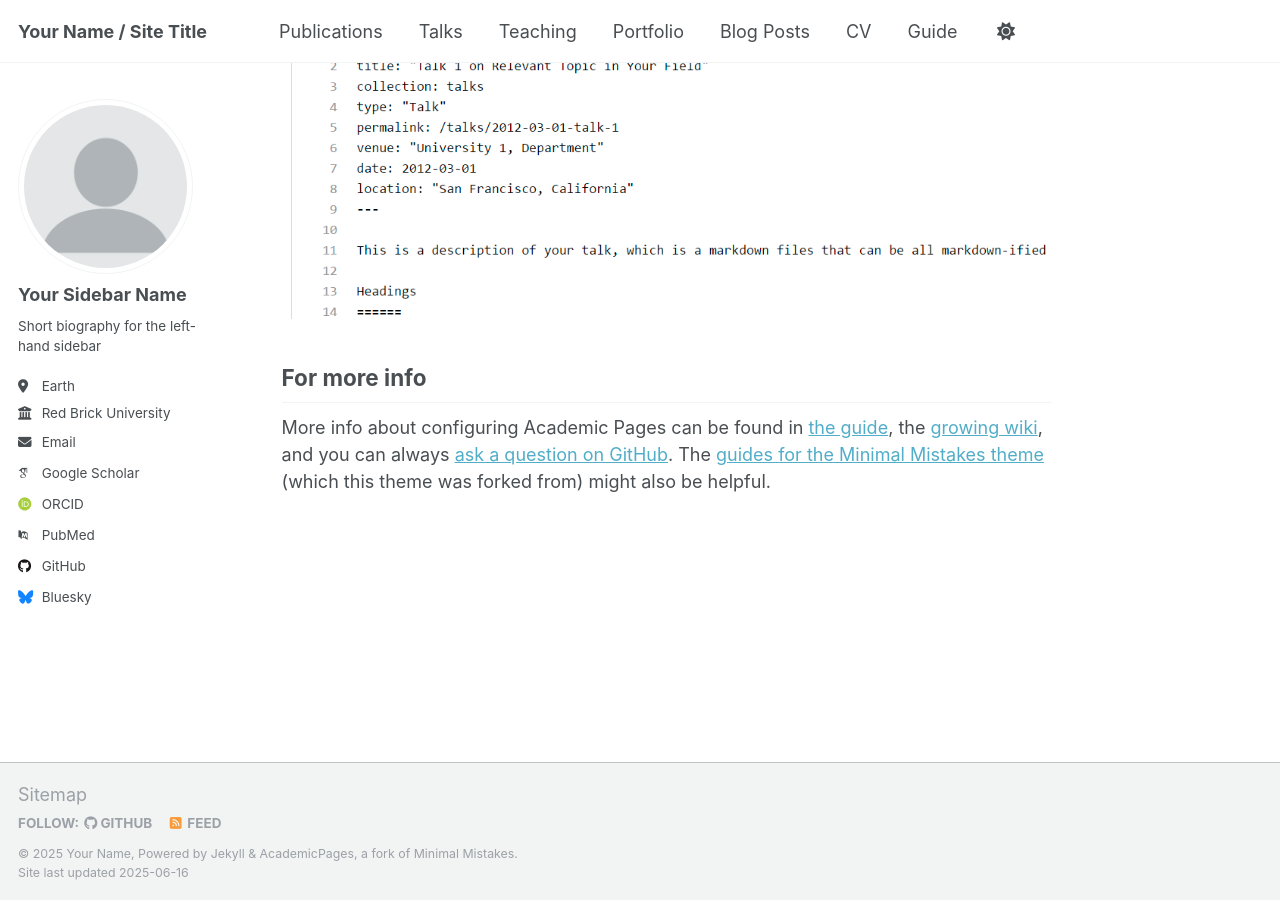
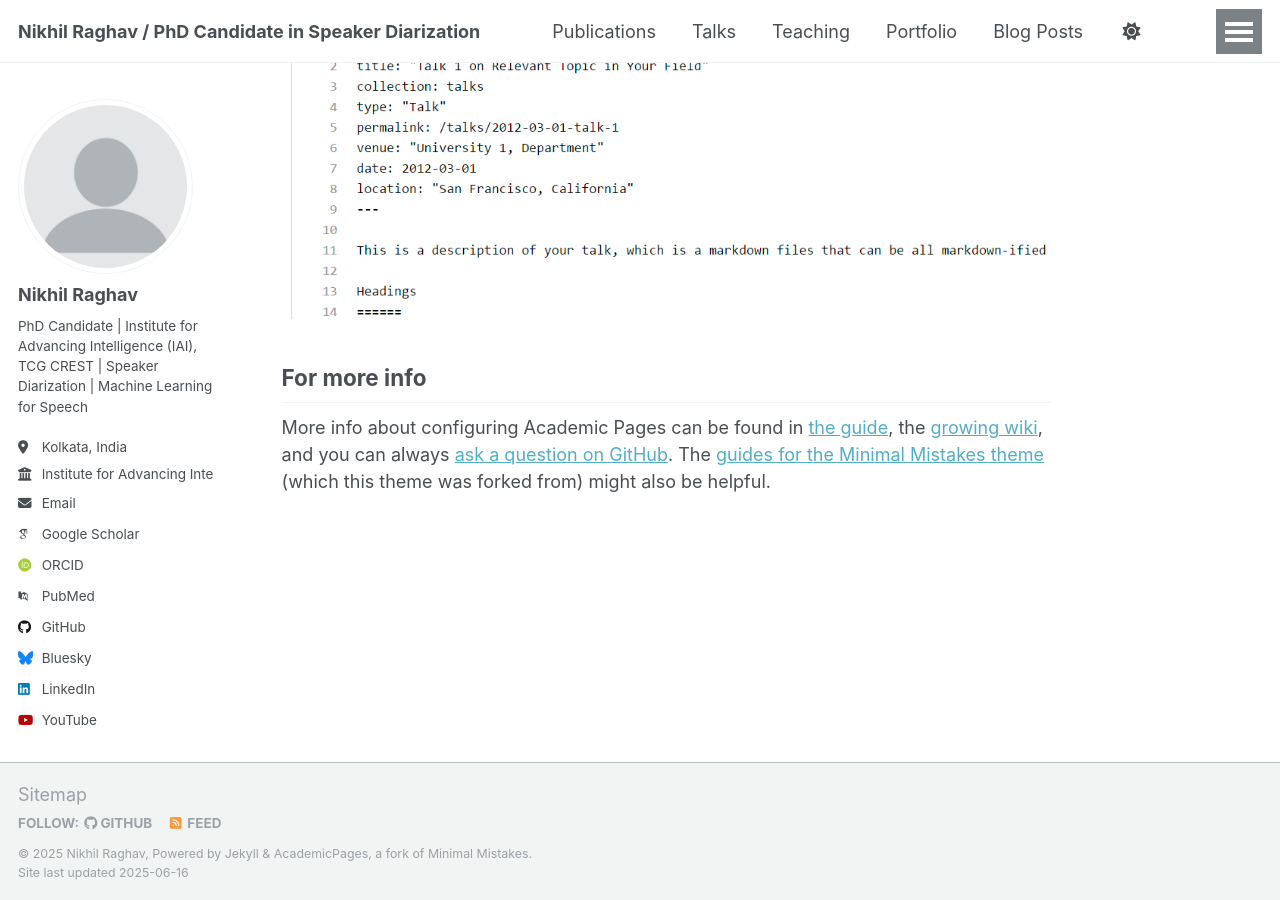
Before and after one commit to nikhilraghav29/nikhilraghav29.github.io, a Jekyll site: the page built from _pages/about.md, in a window 1280 px wide and 900 px high, scrolled down 2636 px. Built offline with Jekyll 4.4.1, drawn with Linux system fonts in a browser that asks for light colours; some web fonts are replaced.

Commit message:
Update _config.yml

```diff
--- a/_config.yml
+++ b/_config.yml
@@ -9,13 +9,13 @@
 # Basic Site Settings
 locale                   : "en-US"
 site_theme               : "default"
-title                    : "Your Name / Site Title"
+title                    : "Nikhil Raghav / PhD Candidate in Speaker Diarization"
 title_separator          : "-"
-name                     : &name "Your Name"
-description              : &description "personal description"
-url                      : https://academicpages.github.io # the base hostname & protocol for your site e.g. "https://[your GitHub username].github.io" or if you already have some other page hosted on Github then use "https://[your GitHub username].github.io/[Your Repo Name]"
+name                     : &name "Nikhil Raghav"
+description              : &description "I am a Mathematician specializing in machine learning for speech and audio processing. Currently, pursuing a Ph.D. in Computer Science at TCG CREST in Kolkata, India. He has developed a strong academic and research profile through collaborations with various eminent researchers in India. He has presented his research work at peer-reviewed international conferences."
+url                      : "https://nikhilraghav29.github.io" # the base hostname & protocol for your site e.g. "https://[your GitHub username].github.io" or if you already have some other page hosted on Github then use "https://[your GitHub username].github.io/[Your Repo Name]"
 baseurl                  : "" # the subpath of your site, e.g. "/blog"
-repository               : "academicpages/academicpages.github.io"
+repository               : "nikhilraghav29/nikhilraghav29.github.io"
 
 # Site Author - The following control what appear as part of the author content on the side bar.
 #               If a field is blank the icon and link will not appear, otherwise it will be shown.
@@ -23,20 +23,20 @@ repository               : "academicpages/academicpages.github.io"
 author:
   # Biographic information
   avatar           : "profile.png"
-  name             : "Your Sidebar Name"
+  name             : "Nikhil Raghav"
   pronouns         : # example: "she/her"
-  bio              : "Short biography for the left-hand sidebar"
-  location         : "Earth"
-  employer         : "Red Brick University"
-  uri              : # URL
-  email            : "none@example.org"
+  bio              : "PhD Candidate | Institute for Advancing Intelligence (IAI), TCG CREST | Speaker Diarization | Machine Learning for Speech"
+  location         : "Kolkata, India"
+  employer         : "Institute for Advancing Intelligence (IAI), TCG CREST"
+  uri              :
+  email            : "nikhil.raghav.92@tcgcrest.org"
 
   # Academic websites
   academia         : # URL
   arxiv            : # URL - Update with the correct link to your profile
-  googlescholar    : "https://scholar.google.com/citations?user=PS_CX0AAAAAJ"
+  googlescholar    : "https://scholar.google.com/citations?user=0Fv67UMAAAAJ&hl=en&oi=ao"
   impactstory      : # URL
-  orcid            : "http://orcid.org/yourorcidurl"
+  orcid            : "https://orcid.org/0009-0005-7103-5694"
   semantic         : # URL
   pubmed           : "https://www.ncbi.nlm.nih.gov/pubmed/?term=john+snow"
   researchgate     : # URL
@@ -46,7 +46,7 @@ author:
   bitbucket        : # Username - Update with your username on the site
   codepen          : # Username
   dribbble         : # Username
-  github           : "academicpages"
+  github           : "nikhilraghav29"
   kaggle           : # Username
   stackoverflow    : # User number or user number and name (i.e., use "1" or "1/jeff-atwood")
 
@@ -60,7 +60,7 @@ author:
   keybase          : # Username
   instagram        : # Username
   lastfm           : # Username
-  linkedin         : # Username
+  linkedin         : "https://in.linkedin.com/in/nikhilraghav-"
   mastodon         : # URL
   medium           : # URL
   pinterest        : # Username
@@ -73,7 +73,7 @@ author:
   weibo            : # Username
   wikipedia        : # Username
   xing             : # Username
-  youtube          : # Username
+  youtube          : "https://www.youtube.com/@VigyanBharat"
   zhihu            : # Username
 
 # Publication Category - The following the list of publication categories and their headings
```
